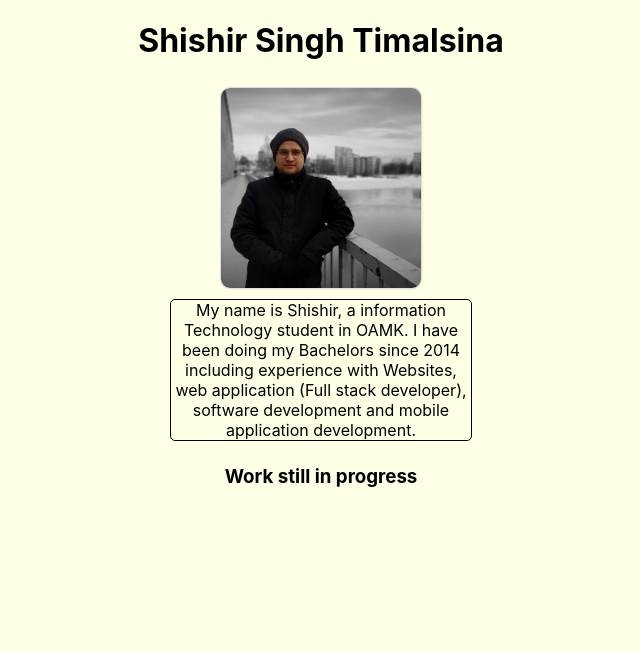
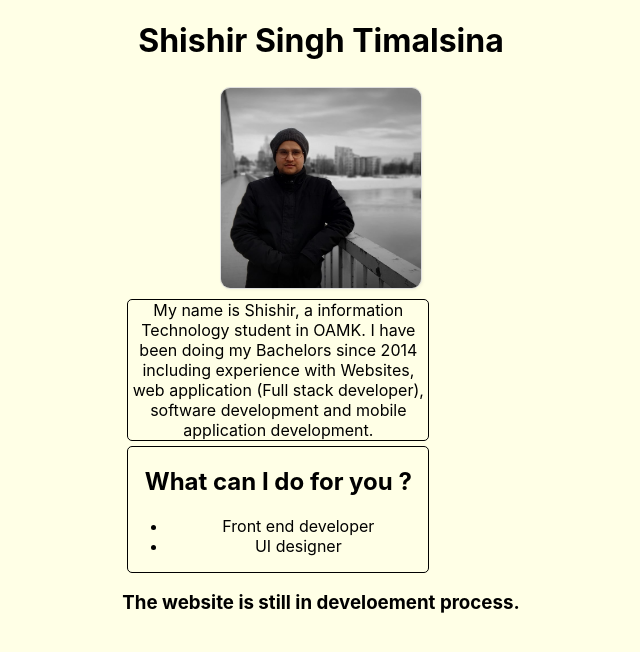
Before and after one commit to Shishir-Singh-Timalsina/shishirtimalsina.com, a React (Create React App) app: page / in a window 1280 px wide. Shown: the top 652 px of the page, without its empty margins (319-959 px from the left). Built offline with nearby package versions, Linux system fonts and the light colour scheme.

Commit message:
new div added

```diff
--- a/src/components/PersonalInfo.js
+++ b/src/components/PersonalInfo.js
@@ -7,7 +7,7 @@ import '../styles/PersonalInfo.css';
 export default class Heading extends Component {
   render() {
     return (
-      <div>
+      <div className = "personalInfo">
         <div>
           <img className = "imageone" src = {myimage} alt="My Awesome"/>
         </div>
@@ -16,7 +16,15 @@ export default class Heading extends Component {
               with Websites, web application (Full stack developer), software
               development and mobile application development.
         </div>
-        <h3>Work still in progress</h3>
+        <div className ="skills">
+          <h2>What can I do for you ?</h2>
+
+          <ul>
+              <li>Front end developer</li>
+              <li>UI designer</li>
+          </ul>
+        </div>
+        <h3>The website is still in develoement process.</h3>
       </div>
     )
   }
--- a/src/styles/PersonalInfo.css
+++ b/src/styles/PersonalInfo.css
@@ -1,4 +1,7 @@
 
+.personalInfo{
+    display : inline-block;
+}
 .imageone{
     display: inline-block;
     height: 200px;
@@ -12,12 +15,18 @@
 }
 
 .basicDescription{
-    display: inline-block;
     width: 300px;
     margin :    5px;
     border:     1px solid #000000;
     border-radius : 5px;
     vertical-align: top;
+}
 
+.skills{
+    width: 300px;
+    margin : 5px;
+    border:     1px solid #000000;
+    border-radius : 5px;
+    vertical-align: top;
 
 }
```
